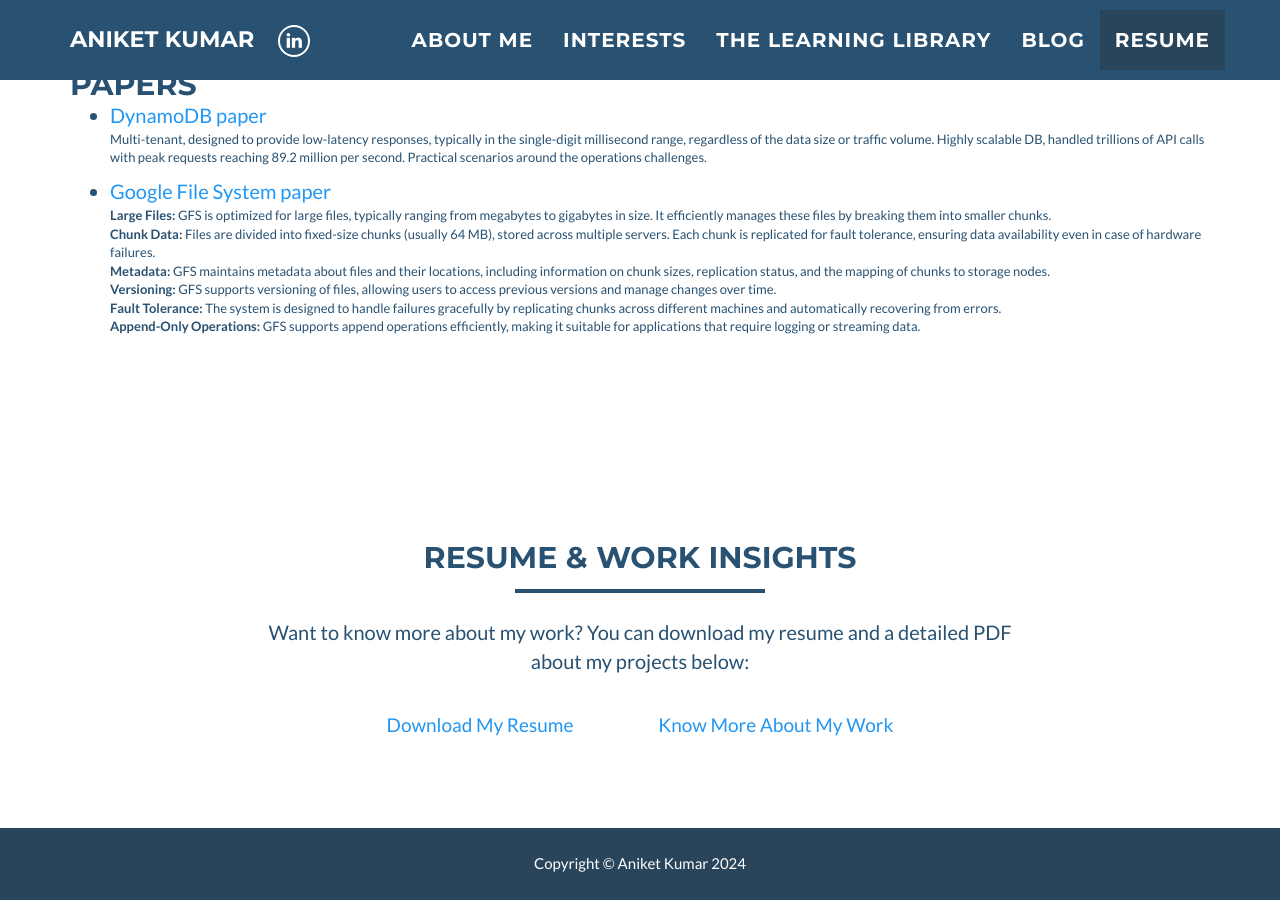
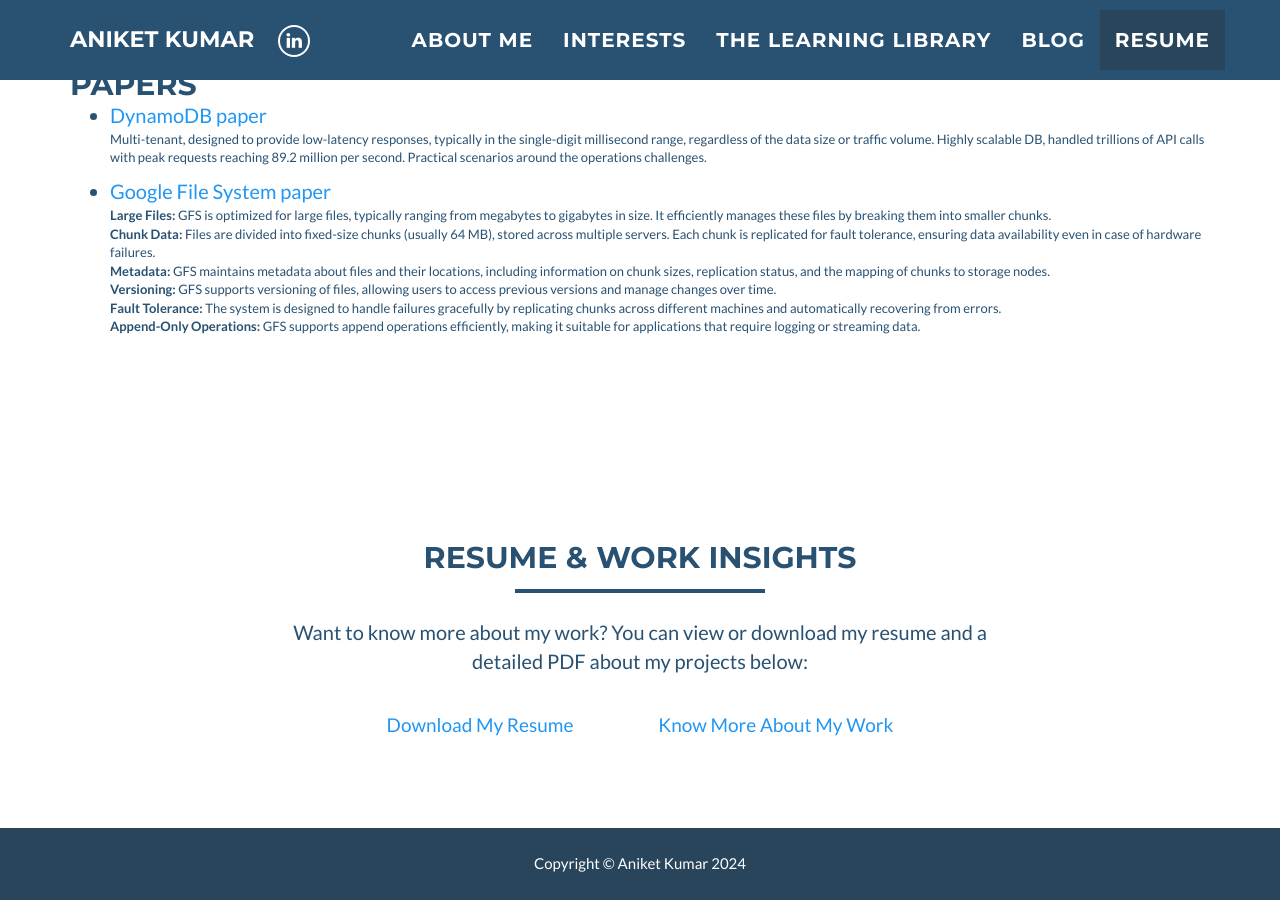
Before and after one commit to 007aniketkumar/007aniketkumar.github.io, a Jekyll site: the page built from index.html, in a window 1280 px wide and 900 px high, scrolled down 2427 px. Built offline with Jekyll 4.4.1, drawn with Linux system fonts in a browser that asks for light colours.

Commit message:
Update contact_form.html

```diff
--- a/_includes/contact_form.html
+++ b/_includes/contact_form.html
@@ -9,21 +9,23 @@
         </div>
         <div class="row">
             <div class="col-lg-8 col-lg-offset-2 text-center">
-                <p>Want to know more about my work? You can download my resume and a detailed PDF about my projects below:</p>
+                <p>Want to know more about my work? You can view or download my resume and a detailed PDF about my projects below:</p>
 
-                <!-- Download Resume Button -->
-                <a href="https://drive.google.com/file/d/1pLLRDrJokiW8zKsfaOko-bVxk-XpvmH9/view?usp=drive_link"
-                   download
+                <!-- View/Download Resume Button -->
+                <a href="https://drive.google.com/uc?id=1pLLRDrJokiW8zKsfaOko-bVxk-XpvmH9&export=download"
                    class="btn btn-outline-primary btn-lg"
-                   style="margin: 10px; padding: 15px 30px;">
+                   style="margin: 10px; padding: 15px 30px;"
+                   target="_blank"
+                   rel="noopener noreferrer">
                     Download My Resume
                 </a>
 
-                <!-- Download Work PDF Button -->
-                <a href="https://drive.google.com/file/d/1HoeKCZilfEk1oCPHzYgOKHsT39EVQ9Mp/view?usp=drive_link"
-                   download
+                <!-- View/Download Work PDF Button -->
+                <a href="https://drive.google.com/uc?id=1HoeKCZilfEk1oCPHzYgOKHsT39EVQ9Mp&export=download"
                    class="btn btn-outline-primary btn-lg"
-                   style="margin: 10px; padding: 15px 30px;">
+                   style="margin: 10px; padding: 15px 30px;"
+                   target="_blank"
+                   rel="noopener noreferrer">
                     Know More About My Work
                 </a>
             </div>
```
